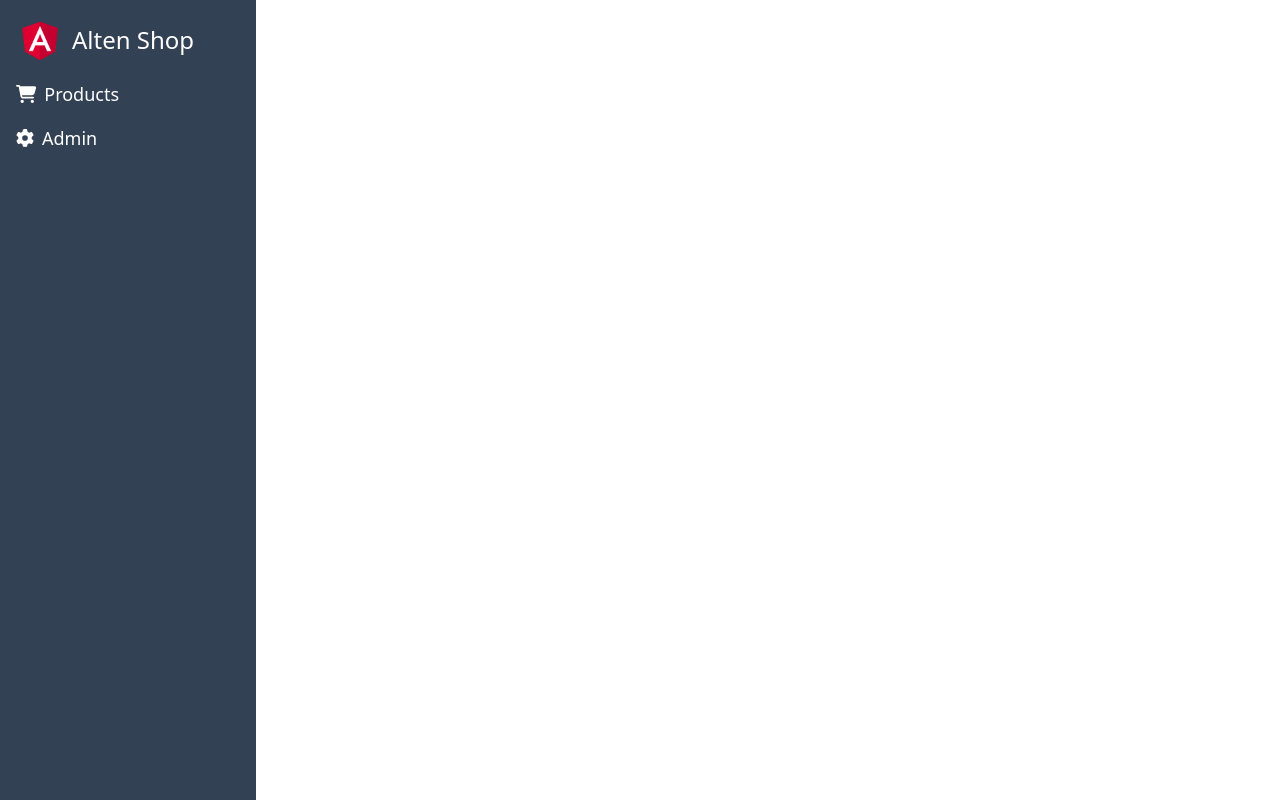
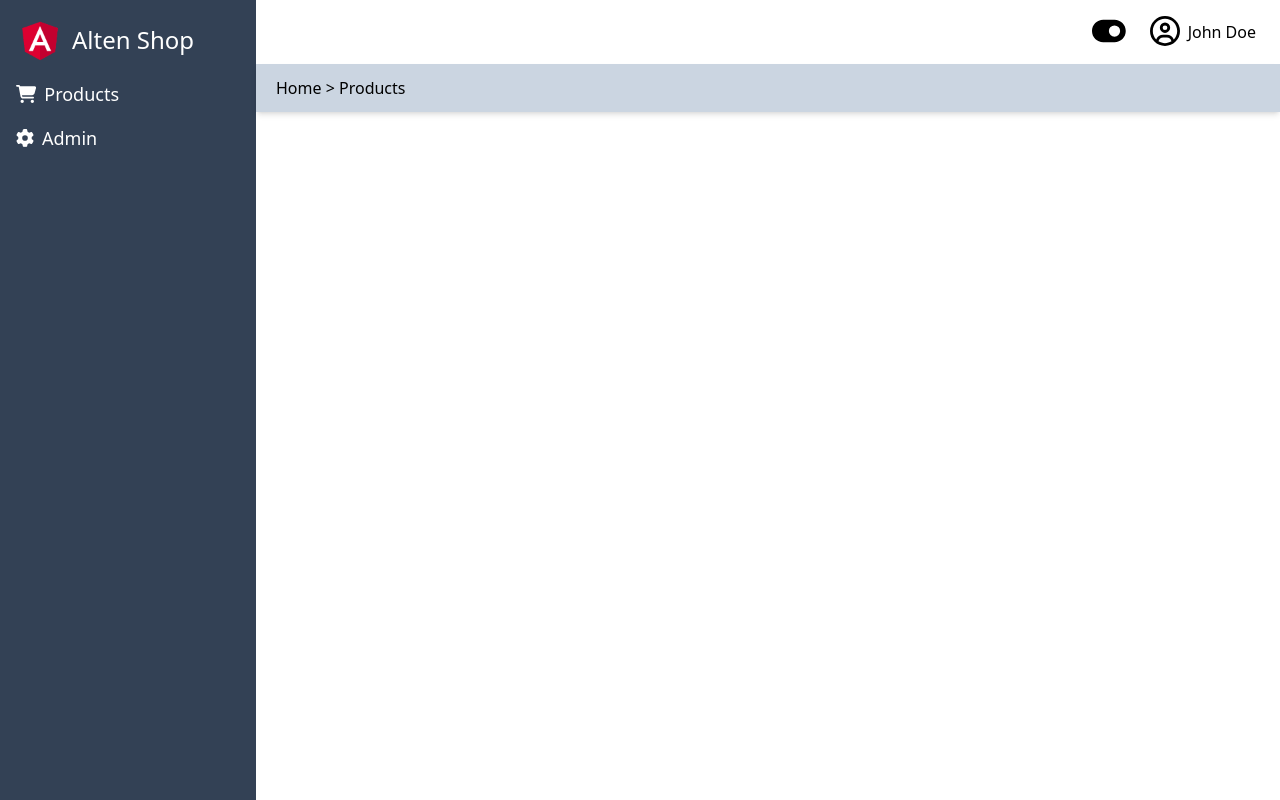
Before and after one commit to gaelamand/altenshop, a React (Create React App) app: page / in a window 1280 px wide. Built offline with nearby package versions, Linux system fonts and the light colour scheme.

Commit message:
:sparkles: Navbar and Menu creation

```diff
--- a/src/App.js
+++ b/src/App.js
@@ -1,18 +1,19 @@
 import React from "react";
 import SideNav from "./components/SideNav";
+import Navbar from "./components/Navbar";
+import Menu from "./components/Menu"
 // import { Route, Routes } from "react-router-dom";
 
 const App = () => {
 
   return (
-    <div className="App">
+    <div className="flex">
       <SideNav />
-        {/* <Navbar />
+      <div className="flex-grow">
+        <Navbar />
         <Menu />
-        <Container /> */}
+      </div>
     </div>
-
-
   );
 }
 
--- a/src/components/Menu/index.jsx
+++ b/src/components/Menu/index.jsx
@@ -0,0 +1,14 @@
+import React from 'react';
+
+const Menu = () => {
+
+  return (
+    <div className="bg-slate-300 h-12 shadow-md flex items-center">
+      <div className="ml-5">
+      Home > Products
+    </div>
+  </div>
+  );
+}
+
+export default Menu;
--- /dev/null
+++ b/src/components/Navbar/index.jsx
@@ -0,0 +1,24 @@
+import React from 'react';
+import { FontAwesomeIcon } from '@fortawesome/react-fontawesome';
+import { faUserCircle } from '@fortawesome/free-regular-svg-icons';
+import { faToggleOn, faToggleOff } from '@fortawesome/free-solid-svg-icons';
+
+const Navbar = () => {
+  return (
+    <nav className="bg-white h-16 flex items-center justify-between px-6 text-black">
+      <div className="flex items-center ml-auto">
+        <button className="mr-2">
+          <FontAwesomeIcon icon={faToggleOn} className="text-3xl mr-4" />
+        </button>
+        <div className="mr-2">
+          <FontAwesomeIcon icon={faUserCircle} className="text-3xl" />
+        </div>
+        <div>
+          John Doe
+        </div>
+      </div>
+    </nav>
+  );
+}
+
+export default Navbar;
```
Also changed, not shown: src/components/Header/index.jsx (deleted).
